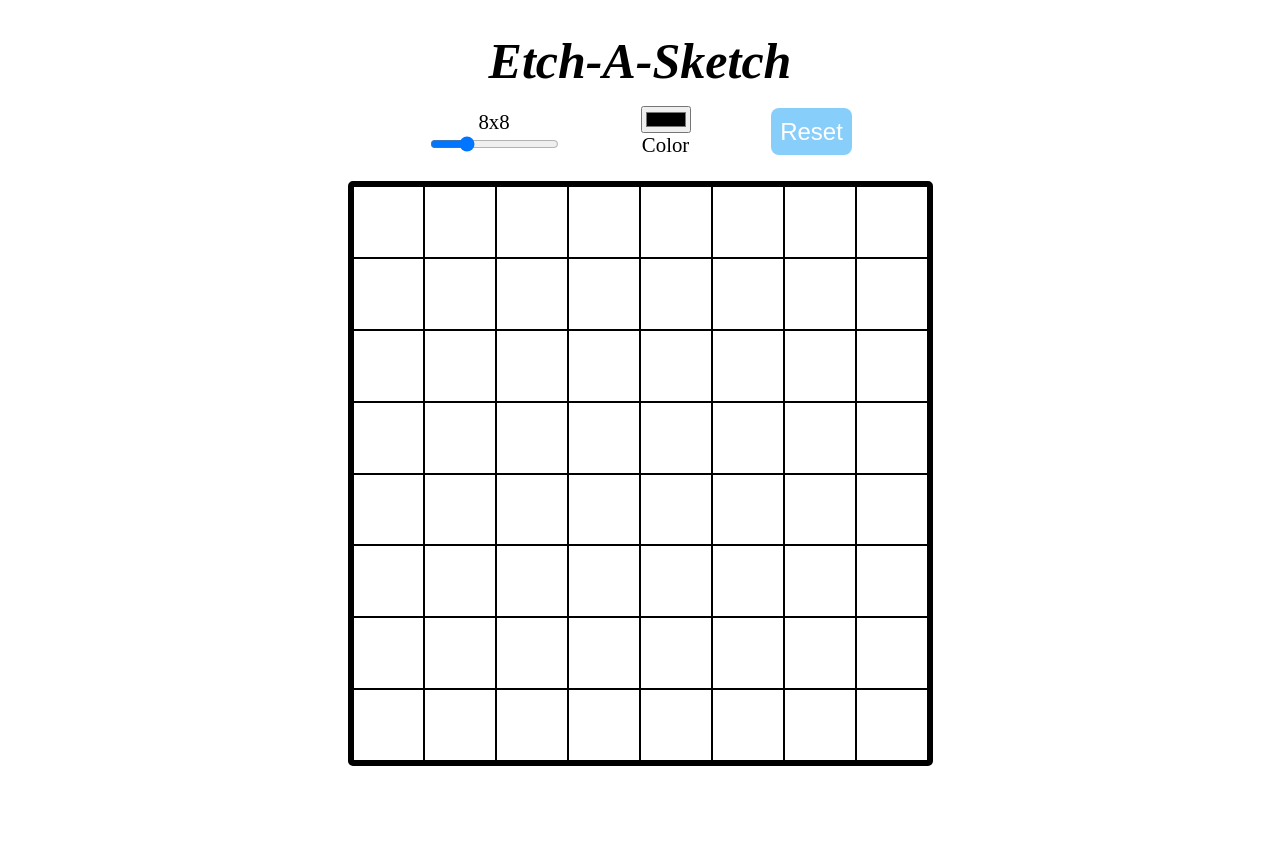
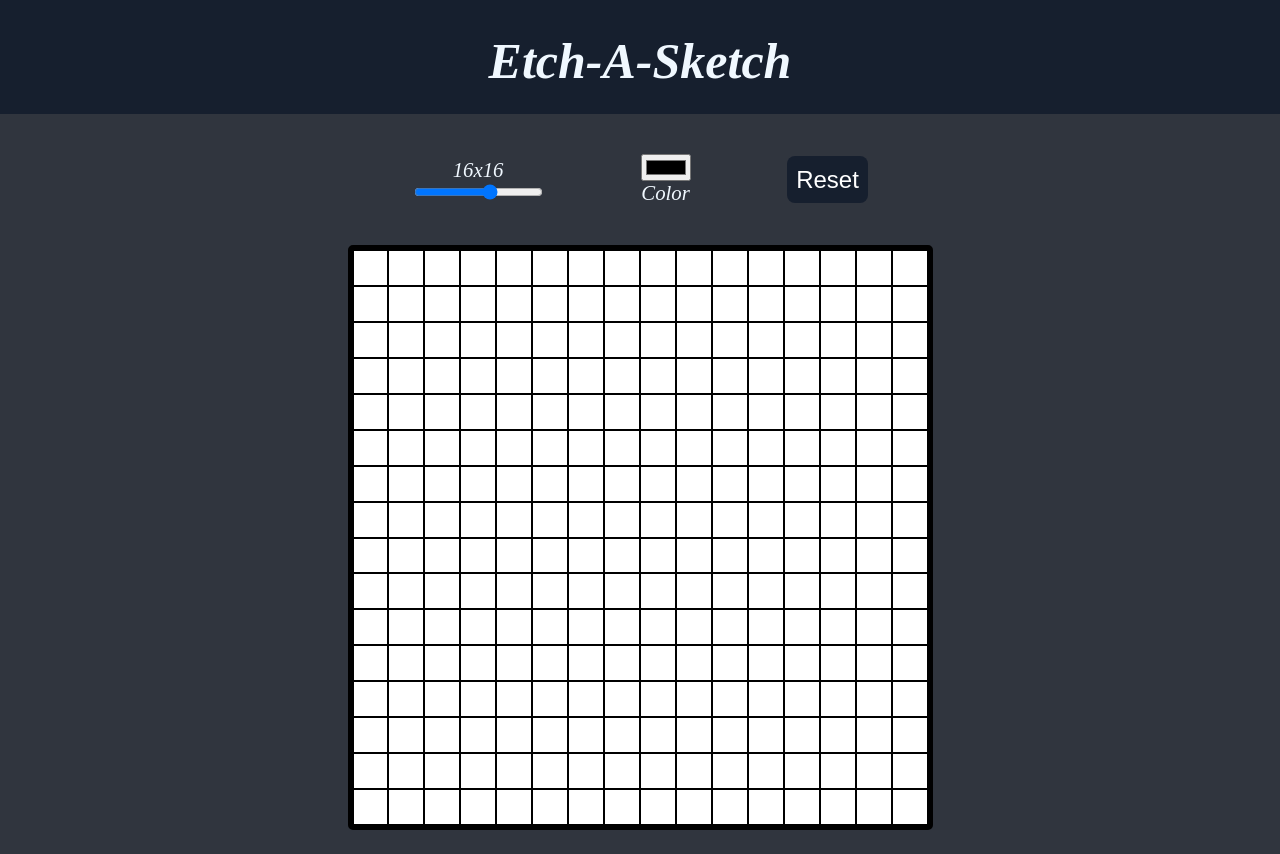
Before and after one commit to Ypakce/etch-a-sketch, a plain HTML site: page index.html in a window 1280 px wide. Before the commit the page ends 800 px from the top, so only its background shows below. Drawn offline with Linux system fonts and the light colour scheme.

Commit message:
add color and change starting size to 16

```diff
--- a/index.html
+++ b/index.html
@@ -9,8 +9,8 @@
         <h1 class="title">Etch-A-Sketch</h1>
         <div class="controls">
             <div class="size-control">
-                <div class="grid-size">8x8</div>
-                <input type="range" min="2" max="25" value="8" id="slider">
+                <div class="grid-size">16x16</div>
+                <input type="range" min="2" max="25" value="16" id="slider">
             </div>
             <div class="color-box">
                 <input type="color" id="color" name="color" value="black">
--- a/script.js
+++ b/script.js
@@ -1,4 +1,4 @@
-let initial_size = 8;
+let initial_size = 16;
 
 const grid = document.querySelector(".grid");
 const color = document.querySelector("#color");
--- a/style.css
+++ b/style.css
@@ -6,20 +6,27 @@ body {
     flex-direction: column;
     justify-content: center;
     align-items: center;
+    background-color: #30353E;
+    color: aliceblue;
+    font-style: italic;
 }
 
 h1{
     text-align: center;
-    font-style: italic;
     font-size: 50px;
-    margin-top: 2rem;
-    margin-bottom: 1rem;
+    margin-top: 0;
+    margin-bottom: 0;
+    width: 100%;
+    background-color: #161F2E;
+    padding-top: 2rem;
+    padding-bottom: 1.5rem;
 }
 
 .controls{
     display: flex;
     justify-content: space-between;
     align-items: center;
+    margin-top: 2.5rem;
 
 }
 
@@ -27,11 +34,15 @@ h1{
     display: flex;
     flex-direction: column;
     align-items: center;
-    margin-right: 5rem;
+    margin-right: 6rem;
 }
 
 .grid-size{
     font-size: 1.3rem;
+}
+
+#slider{
+    color: #161F2E;
 }
 
 .color-box{
@@ -47,7 +58,7 @@ label{
 button{
     border: none;
     color: white;
-    background-color: lightskyblue;
+    background-color: #161F2E;
     padding: 0.6rem;
     text-align: center;
     display: inline-block;
@@ -55,7 +66,7 @@ button{
     transition-duration: 0.1s;
     cursor: pointer;
     border-radius: 8px;
-    margin-left: 5rem;
+    margin-left: 6rem;
 }
 button:hover{
     transform: scale(1.1);
@@ -63,7 +74,7 @@ button:hover{
 
 .grid{
     margin-bottom: 1.5rem;
-    margin-top: 1.5rem;
+    margin-top: 2.5rem;
     width: 575px;
     height: 575px;
     border: 5px solid black;
```
